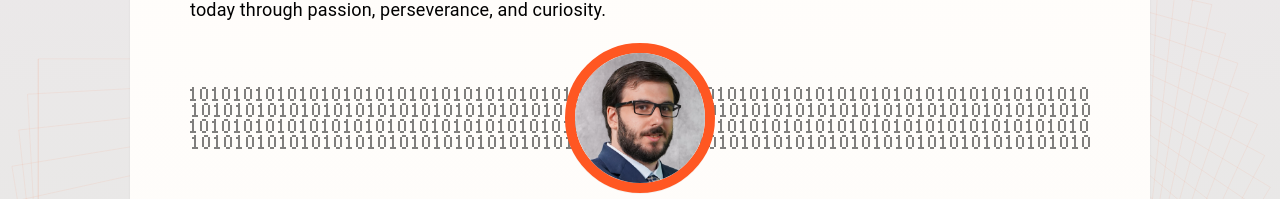
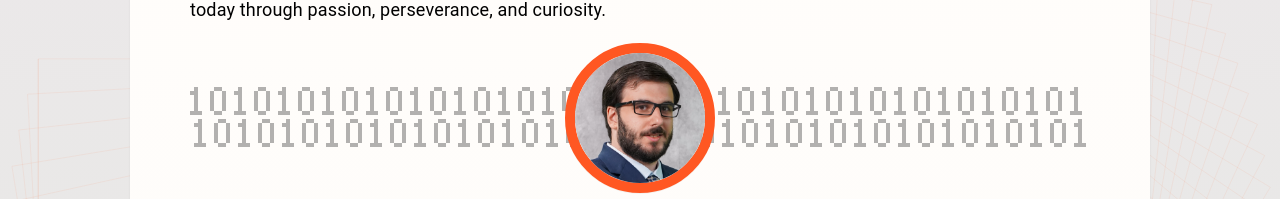
Before and after one commit to M-Valentino/M-Valentino_Node, a Next.js app: page / in a window 1280 px wide. Shown: the part 243-442 px from the top of the page. Built offline with nearby package versions, Linux system fonts and the light colour scheme.

Commit message:
reduced number of marquees to make them look better on high res diisplays

```diff
--- a/src/pages/index.jsx
+++ b/src/pages/index.jsx
@@ -93,31 +93,27 @@ export default function Home() {
                 position: "relative",
                 top: -110,
                 imageRendering: "pixelated",
-                filter: `opacity(0.5)`,
+                filter: `opacity(0.3)`,
               }}
             >
-              {Array.from({ length: 2 }, (_, i) => (
-                <span key={i}>
               <div
                 style={{
                   width: "100%",
-                      height: 14,
-                      marginBottom: 2,
+                  height: 28,
+                  marginBottom: 4,
                   backgroundImage: "url(/animated-binary.gif)",
-                      backgroundSize: "22px 14px",
+                  backgroundSize: "44px 28px",
                 }}
               />
               <div
                 style={{
                   width: "100%",
-                      height: 14,
-                      marginBottom: 2,
+                  height: 28,
+                  marginBottom: 4,
                   backgroundImage: "url(/animated-binary-reverse.gif)",
-                      backgroundSize: "22px 14px",
+                  backgroundSize: "44px 28px",
                 }}
               />
-                </span>
-              ))}
             </div>
           </div>
           <SubHeading shrinkFontOn={!isDesktopView}>My Tech Stack</SubHeading>
```
Lines whose indentation alone changed are shown as unchanged.
